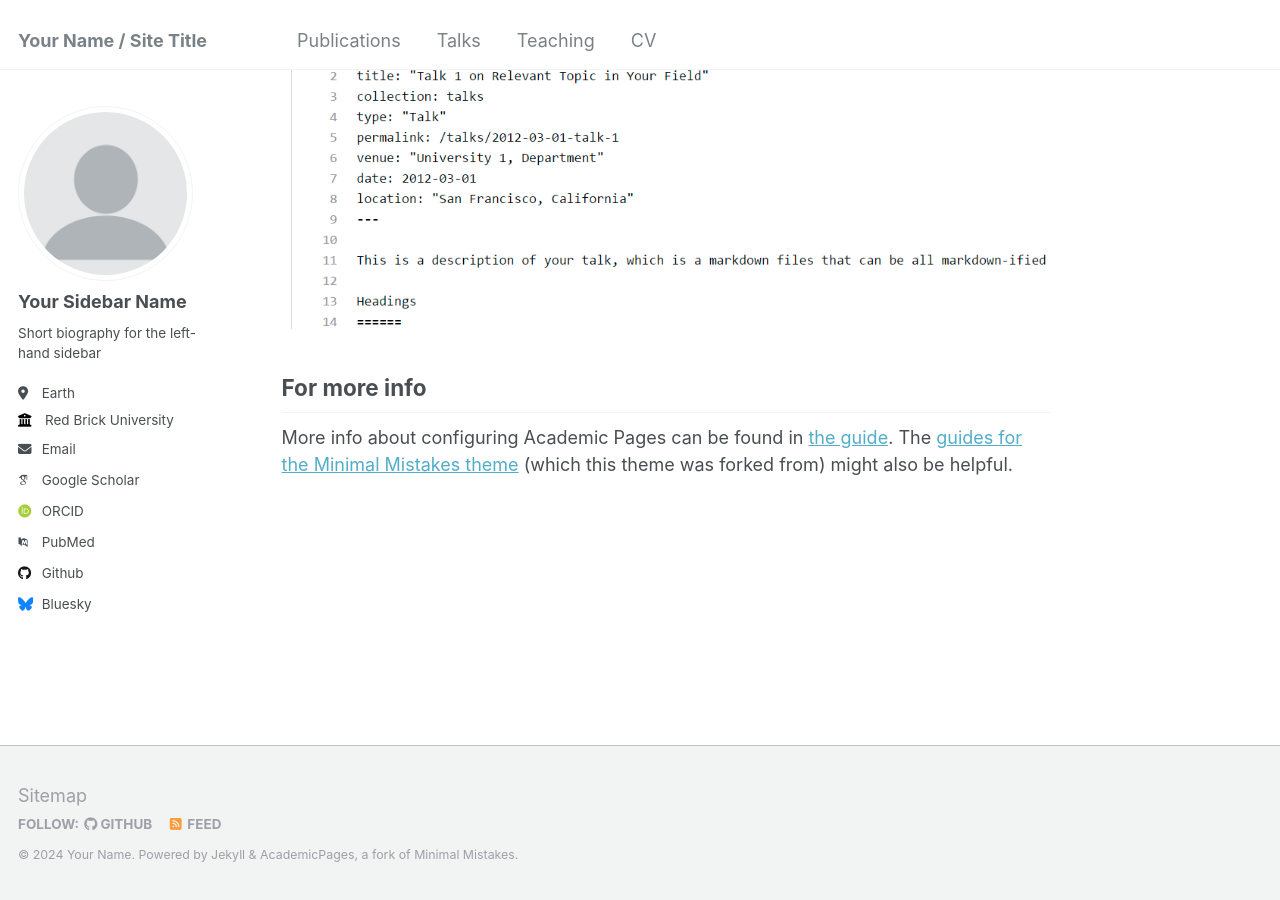
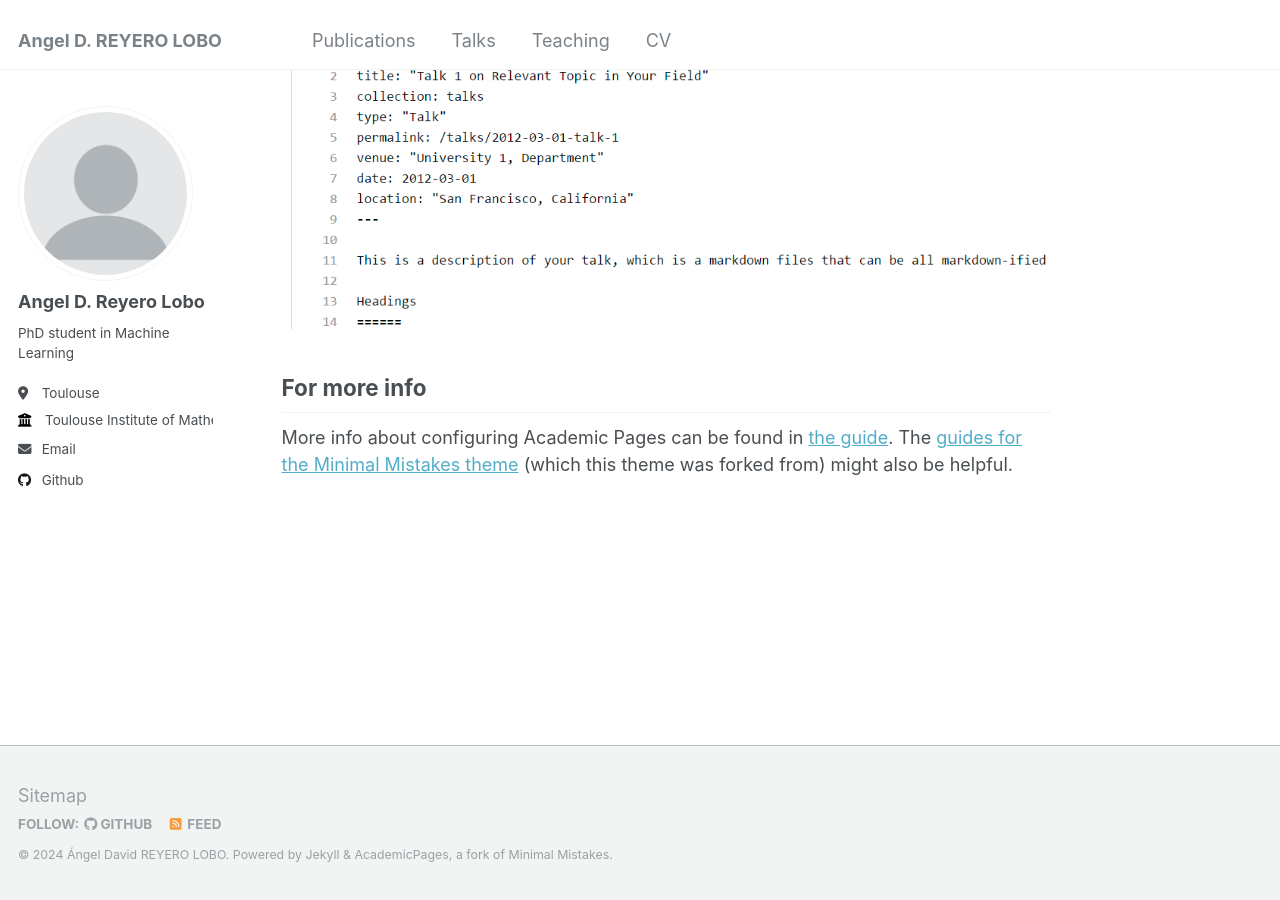
Before and after one commit to AngelReyero/AngelReyero.github.io, a Jekyll site: the page built from _pages/about.md, in a window 1280 px wide and 900 px high, scrolled down 2660 px. Built offline with Jekyll 4.4.1, drawn with Linux system fonts in a browser that asks for light colours; some web fonts are replaced.

Commit message:
Update _config.yml

```diff
--- a/_config.yml
+++ b/_config.yml
@@ -8,13 +8,13 @@
 
 # Basic Site Settings
 locale                   : "en-US"
-title                    : "Your Name / Site Title"
+title                    : "Angel D. REYERO LOBO"
 title_separator          : "-"
-name                     : &name "Your Name"
-description              : &description "personal description"
-url                      : https://academicpages.github.io # the base hostname & protocol for your site e.g. "https://mmistakes.github.io"
+name                     : &name "Ángel David REYERO LOBO"
+description              : &description "PhD student in Machine Learning"
+url                      : https://angelreyero.github.io/ # the base hostname & protocol for your site e.g. "https://mmistakes.github.io"
 baseurl                  : "" # the subpath of your site, e.g. "/blog"
-repository               : "academicpages/academicpages.github.io"
+repository               : "AngelReyero/AngelReyero.github.io"
 
 # Site Author - The following control what appear as part of the author content on the side bar.
 #               If a field is blank the icon and link will not appear, otherwise it will be shown.
@@ -22,33 +22,33 @@ repository               : "academicpages/academicpages.github.io"
 author:
   # Biographic information
   avatar           : "profile.png"
-  name             : "Your Sidebar Name"
+  name             : "Angel D. Reyero Lobo"
   pronouns         : # example: "she/her"
-  bio              : "Short biography for the left-hand sidebar"
-  location         : "Earth"
-  employer         : "Red Brick University"
+  bio              : "PhD student in Machine Learning"
+  location         : "Toulouse"
+  employer         : "Toulouse Institute of Mathematics and Inria Paris-Saclay"
   uri              : # URL
-  email            : "none@example.org"
+  email            : "angel.reyero-lobo@inria.fr"
 
   # Academic websites
   arxiv            : # URL - Update with the correct link to your profile
-  googlescholar    : "https://scholar.google.com/citations?user=PS_CX0AAAAAJ"
+  googlescholar    : #"https://scholar.google.com/citations?user=PS_CX0AAAAAJ"
   impactstory      : # URL
-  orcid            : "http://orcid.org/yourorcidurl"
+  orcid            : #"http://orcid.org/yourorcidurl"
   semantic         : # URL
-  pubmed           : "https://www.ncbi.nlm.nih.gov/pubmed/?term=john+snow"
+  pubmed           : #"https://www.ncbi.nlm.nih.gov/pubmed/?term=john+snow"
   researchgate     : # URL
 
   # Repositories and software development
   bitbucket        : # Username - Update with your username on the site
   codepen          : # Username
   dribbble         : # Username
-  github           : "academicpages"
+  github           : "https://github.com/AngelReyero"
   kaggle           : # Username
   stackoverflow    : # User number or user number and name (i.e., use "1" or "1/jeff-atwood")
 
   # Social media
-  bluesky          : "bsky.app" # Replace this with you Bluesky username
+  bluesky          : #"bsky.app" # Replace this with you Bluesky username
   facebook         : # Username
   flickr           : # Username
   foursquare       : # Username
```
